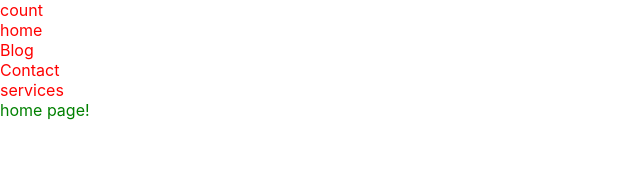
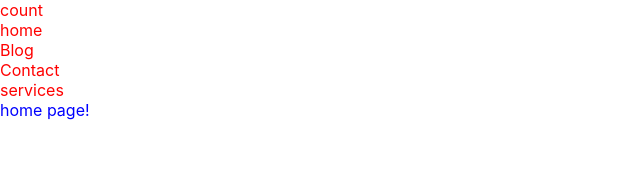
Before and after one commit to ravidhwn01/nextJs-code, a Next.js app: page /home in a window 1280 px wide. Shown: the top 190 px of the page, without its empty margins (0-640 px from the left). Built offline with nearby package versions, Linux system fonts and the light colour scheme.

Commit message:
internal jsx css  in next js

```diff
--- a/pages/home.js
+++ b/pages/home.js
@@ -4,8 +4,18 @@ const home = () => {
   return (
   <>
     <Navbar/>
-    <div  style={{color:"green"} }>home page!</div>
+    {/* <div  style={{color:"green"} }>home page!</div> */}
     {/* using inline css */}
+    <div>home page!</div>
+    <style jsx >
+      {`
+        div{
+          color:blue;
+        }
+      `}
+    </style>
+    {/* using styled-jsx css */}
+
   </>)
 };
 
```
